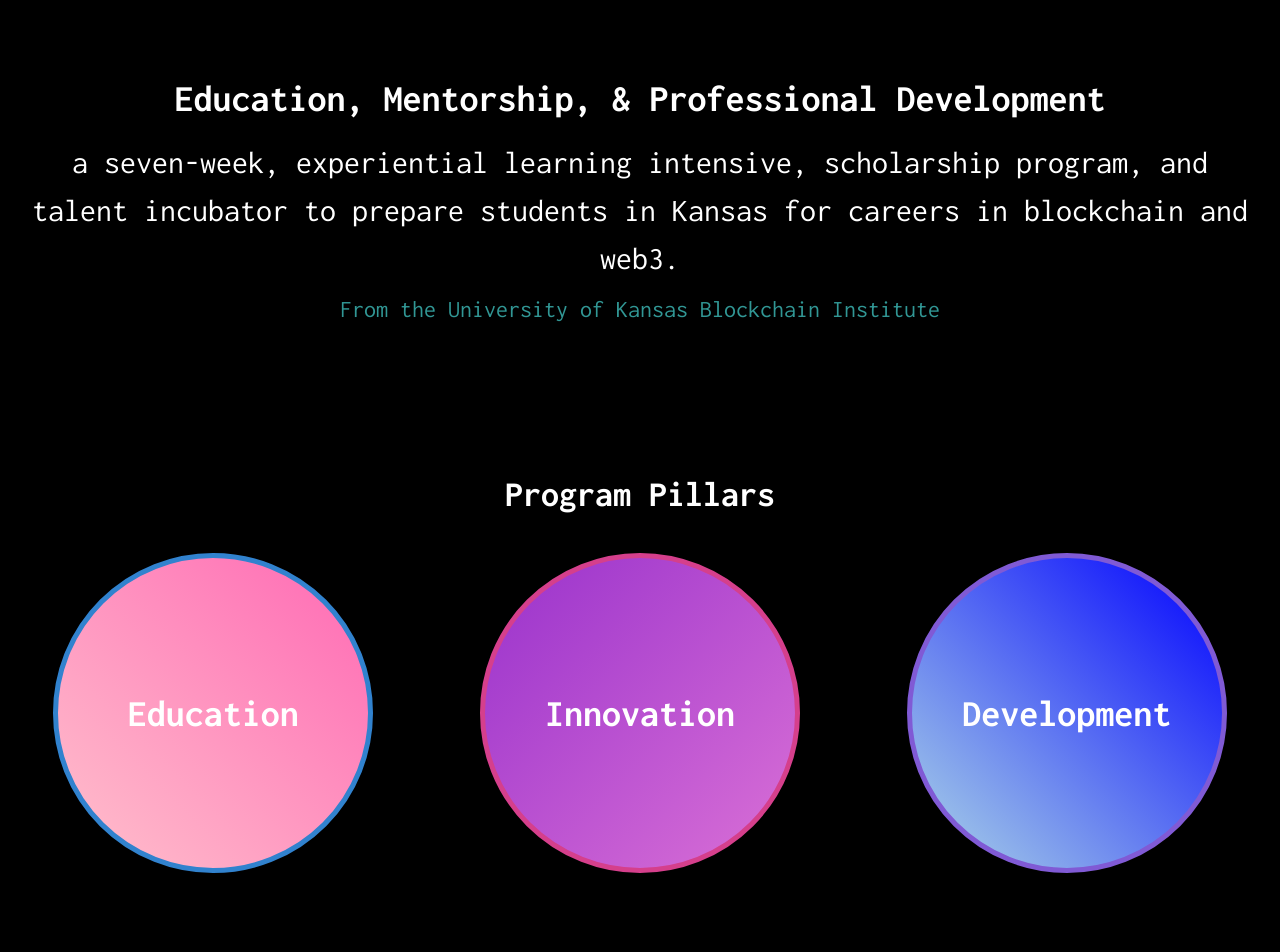
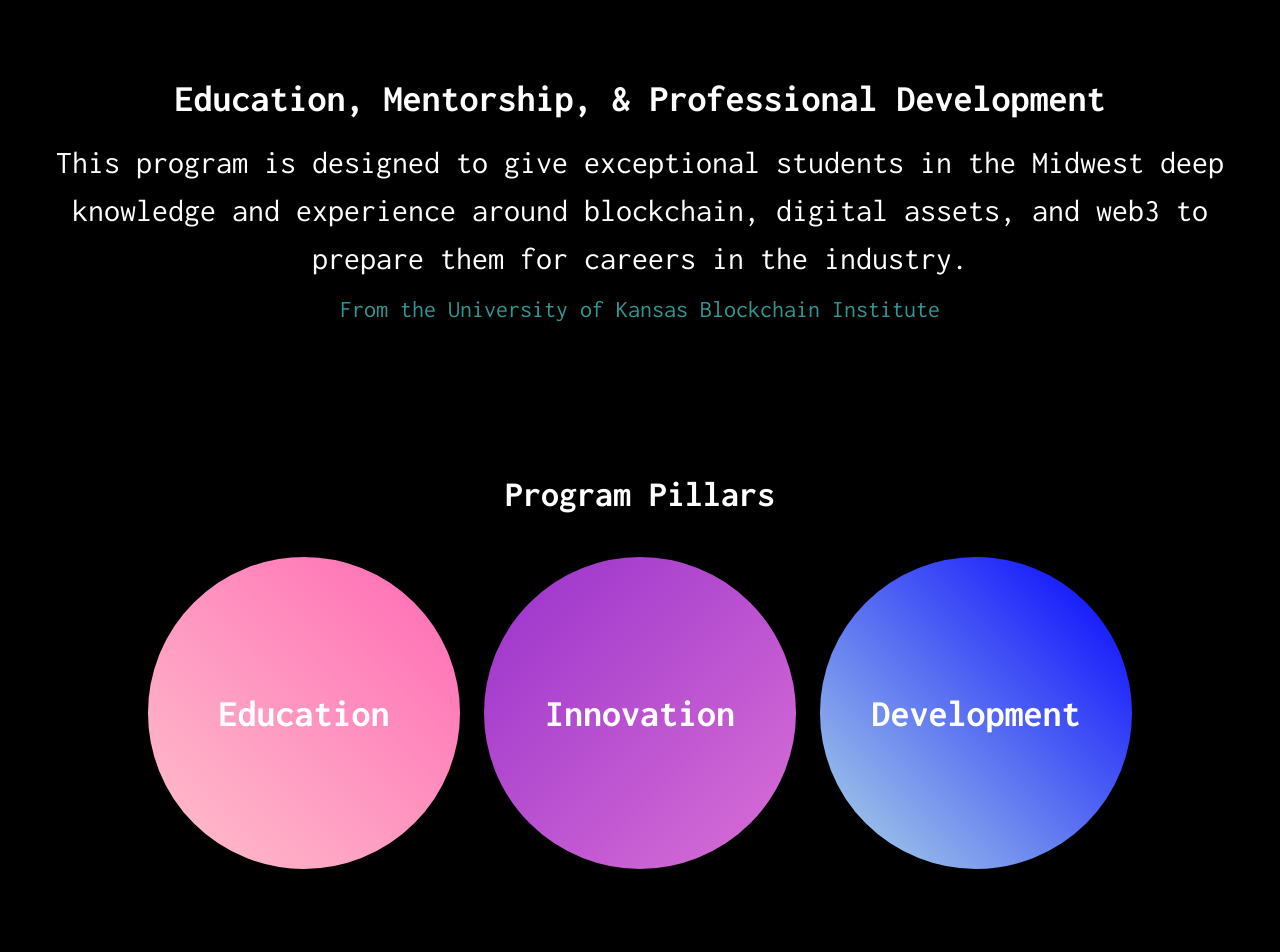
Before and after one commit to KU-Blockchain/kansas-blockchain-fellowship, a React (Create React App) app: page / in a window 1280 px wide. Shown: the part 620-1572 px from the top of the page. Built offline with nearby package versions, Linux system fonts and the light colour scheme.

Commit message:
adjusted text

```diff
--- a/src/components/About.jsx
+++ b/src/components/About.jsx
@@ -8,9 +8,9 @@
         Education, Mentorship, & Professional Development
       </Text>
       <Text mt={3} mx={8}>
-        a seven-week, experiential learning intensive, scholarship program, and
-        talent incubator to prepare students in Kansas for careers in blockchain
-        and web3.{" "}
+        This program is designed to give exceptional students in the Midwest
+        deep knowledge and experience around blockchain, digital assets, and
+        web3 to prepare them for careers in the industry.
       </Text>
       <Link
         href="https://kublockchain.com/"
@@ -18,7 +18,7 @@
         color="teal.500"
         fontSize="md"
         mt={4}
-        mx={4} // Add the same margin to the Link if desired
+        mx={4}
       >
         From the University of Kansas Blockchain Institute
       </Link>
--- a/src/components/ApplicationInfo.jsx
+++ b/src/components/ApplicationInfo.jsx
@@ -9,7 +9,7 @@
   UnorderedList,
   ListItem,
 } from "@chakra-ui/react";
-import working_together from "../images/working_together.jpeg";
+import working_together from "../images/working_together.jpeg"; // Ensure this path is correct
 
 function ApplicationInfo() {
   const listItems = [
@@ -21,8 +21,14 @@
   ];
 
   return (
-    <Flex align="center" justify="center" py={10}>
-      <Box flex="1" textAlign="left" px={5}>
+    <Flex
+      direction={{ base: "column", md: "row" }} // Stacks the children vertically on small screens
+      align="center"
+      justify="center"
+      py={10}
+      gap={5} // Adds gap between items
+    >
+      <Box textAlign="left" px={5} width={{ base: "100%", md: "50%" }}>
         <Text fontSize="xl" mt={5} fontWeight="bold">
           Eligibility
         </Text>
@@ -38,7 +44,6 @@
           Applications close April 21, 2024 at 11:59 PM CST.
         </Text>
         <Flex justifyContent="center" mt={4}>
-          {" "}
           <Link href="https://kublockchain.com/" isExternal>
             <Button colorScheme="blue" variant="outline" size="md">
               Apply Here
@@ -46,8 +51,10 @@
           </Link>
         </Flex>
       </Box>
-      <Box flex="1" px={5}>
-        {/* Add a black border around the image */}
+      <Box
+        px={5}
+        width={{ base: "100%", md: "50%" }} // Takes full width on small screens
+      >
         <Image
           src={working_together}
           alt="Working Together"
@@ -55,6 +62,7 @@
           borderRadius="xl"
           border="2px"
           borderColor="black"
+          width="100%" // Ensures the image is responsive
         />
       </Box>
     </Flex>
--- a/src/components/ThreeCircles.jsx
+++ b/src/components/ThreeCircles.jsx
@@ -3,21 +3,9 @@
 
 const ThreeCircles = () => {
   const circles = [
-    {
-      title: "Education",
-      gradient: "linear(to-tr, #FFC1CC, #FF69B4)",
-      borderColor: "blue.500",
-    },
-    {
-      title: "Innovation",
-      gradient: "linear(to-tl, #DA70D6, #9932CC)",
-      borderColor: "pink.500",
-    },
-    {
-      title: "Development",
-      gradient: "linear(to-tr, #ADD8E6, #0000FF)",
-      borderColor: "purple.500",
-    },
+    { title: "Education", gradient: "linear(to-tr, #FFC1CC, #FF69B4)" },
+    { title: "Innovation", gradient: "linear(to-tl, #DA70D6, #9932CC)" },
+    { title: "Development", gradient: "linear(to-tr, #ADD8E6, #0000FF)" },
   ];
 
   return (
@@ -33,13 +21,17 @@
           Program Pillars
         </Text>
         <Flex
-          justifyContent="space-around"
+          direction={{ base: "column", md: "row" }} // Stacks vertically on small screens, horizontally on medium and up
+          justifyContent="center"
           alignItems="center"
-          width="100%"
-          wrap="wrap"
+          gap="4" // Adds space between items regardless of the direction
         >
           {circles.map((circle, index) => (
-            <AspectRatio key={index} ratio={1} width="25%">
+            <AspectRatio
+              key={index}
+              ratio={1}
+              width={{ base: "80%", md: "25%" }}
+            >
               <Box
                 bgGradient={circle.gradient}
                 borderRadius="full"
@@ -47,9 +39,7 @@
                 alignItems="center"
                 justifyContent="center"
                 boxShadow="xl"
-                // Add a semi-thick black border around each circle
-                border="5px solid " // Adjust the thickness as needed
-                borderColor={circle.borderColor}
+                border="4px solid black" // Example border
               >
                 <Text
                   color="white"
--- a/src/components/Welcome.jsx
+++ b/src/components/Welcome.jsx
@@ -5,29 +5,34 @@
 function Welcome() {
   return (
     <Box
-      display="flex"
+      display={{ base: "block", md: "flex" }} // Switches to block layout on base, flex on medium screens and up
       justifyContent="space-between"
       alignItems="center"
       bgGradient="linear(to-r, teal.200, blue.400)"
       borderRadius="lg"
-      m={12}
+      m={{ base: 4, md: 12 }} // Less margin on smaller screens
       p={4}
       minHeight="40vh"
       borderWidth="5px"
       borderColor="purple.500"
     >
-      <VStack spacing={4} align="start" w="70%">
-        <Text fontSize="xxxxl" mt={5} fontWeight="bold" color="black">
+      <VStack spacing={4} align="start" w={{ base: "100%", md: "70%" }}>
+        <Text
+          fontSize={{ base: "xl", md: "xxxxl" }}
+          mt={5}
+          fontWeight="bold"
+          color="black"
+        >
           The Kansas Blockchain Fellowship
         </Text>
-        <Text fontSize="lg" color="black">
+        <Text fontSize={{ base: "md", md: "lg" }} color="black">
           A seven-week, experiential learning intensive, scholarship program,
           and talent incubator to prepare students in Kansas for careers in
           blockchain and web3.
         </Text>
       </VStack>
 
-      <Box w="30%">
+      <Box w={{ base: "100%", md: "30%" }} mt={{ base: 4, md: 0 }}>
         <Image src={logo} borderRadius="lg" boxSize="100%" objectFit="cover" />
       </Box>
     </Box>
```
